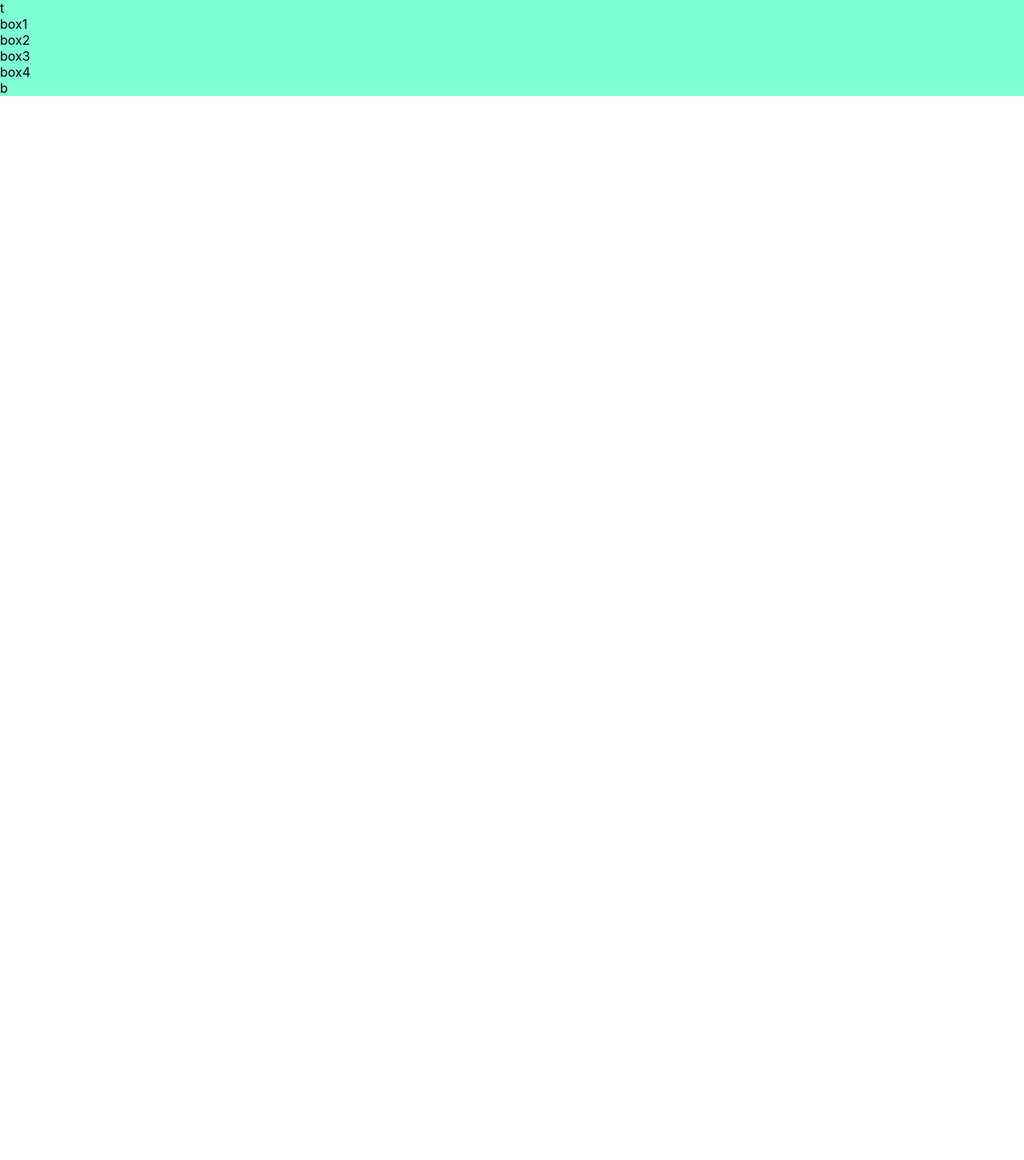
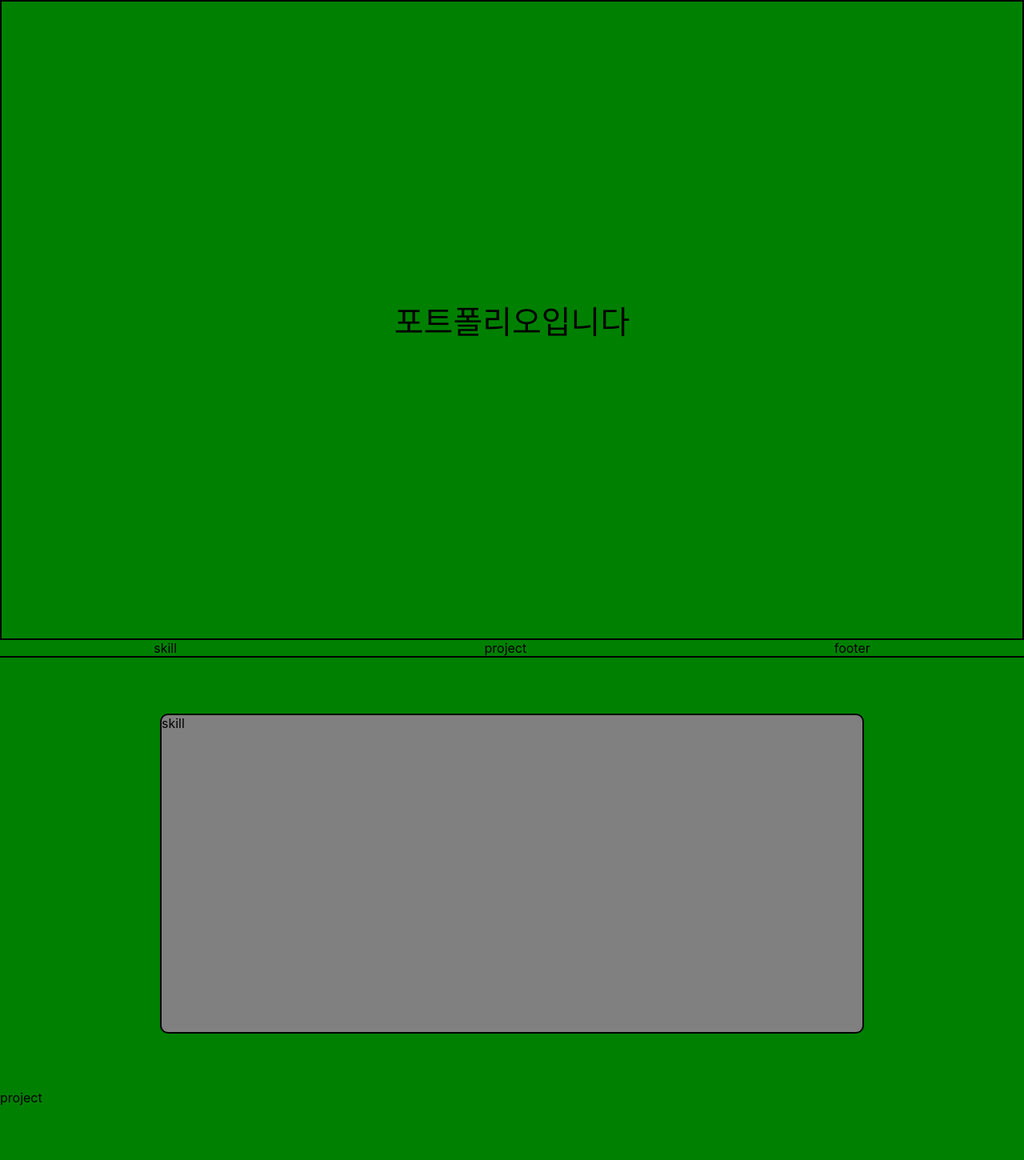
Before and after one commit to k-minyoung/Pf, a React (Create React App) app: page / in a window 1280 px wide. Shown: the top 1450 px of the page at 80% size. Before the commit the page ends 800 px from the top, so only its background shows below. Built offline with nearby package versions, Linux system fonts and the light colour scheme.

Commit message:
[design] 전체적인 틀

```diff
--- a/src/main.module.css
+++ b/src/main.module.css
@@ -5,5 +5,64 @@
 }
 
 .body {
-    background-color: aquamarine;
+    background-color: green;
 }
+
+.top {
+    width: auto;
+    height: 100vh;
+    display: flex;
+    align-items: center;
+    justify-content: center;
+    font-size: 40px;
+    border: 2px solid black;
+}
+
+.header {
+    width: auto;
+    display: flex;
+    justify-content: space-around;
+    border-bottom: 2px solid black;
+}
+
+.skill {
+    border: 2px solid black;
+    border-radius: 10px;
+    margin: 70px 200px 70px 200px;
+    background-color: gray;
+    height: 400px;
+}
+
+.pj1 {
+    border: 2px solid black;
+    margin: 70px 400px 70px 400px;
+    height: 300px;
+    border-radius: 10px;
+}
+
+.pj2 {
+    border: 2px solid black;
+    margin: 70px 400px 70px 400px;
+    height: 300px;
+    border-radius: 10px;
+}
+
+.pj3 {
+    border: 2px solid black;
+    margin: 70px 400px 70px 400px;
+    height: 300px;
+    border-radius: 10px;
+}
+
+.pj4 {
+    border: 2px solid black;
+    margin: 70px 400px 70px 400px;
+    height: 300px;
+    border-radius: 10px;
+}
+
+.bot {
+    width: 100%;
+    height: 300px;
+    background-color: black;
+}
--- a/src/main.tsx
+++ b/src/main.tsx
@@ -3,8 +3,17 @@ import styles from "./main.module.css"
 export default function Main() {
     return (
         <div className={styles.body}>
-            <div className={styles.top}>t</div>
+            <div className={styles.top}>포트폴리오입니다</div>
+            <div className={styles.header}>
+                <div>skill</div>
+                <div>project</div>
+                <div>footer</div>
+            </div>
             <div className={styles.mid}>
+                <div className={styles.skill}>skill
+                </div>
+
+                <div className={styles.project}>project</div>
                 <div className={styles.pj1}>box1</div>
                 <div className={styles.pj2}>box2</div>
                 <div className={styles.pj3}>box3</div>
```
